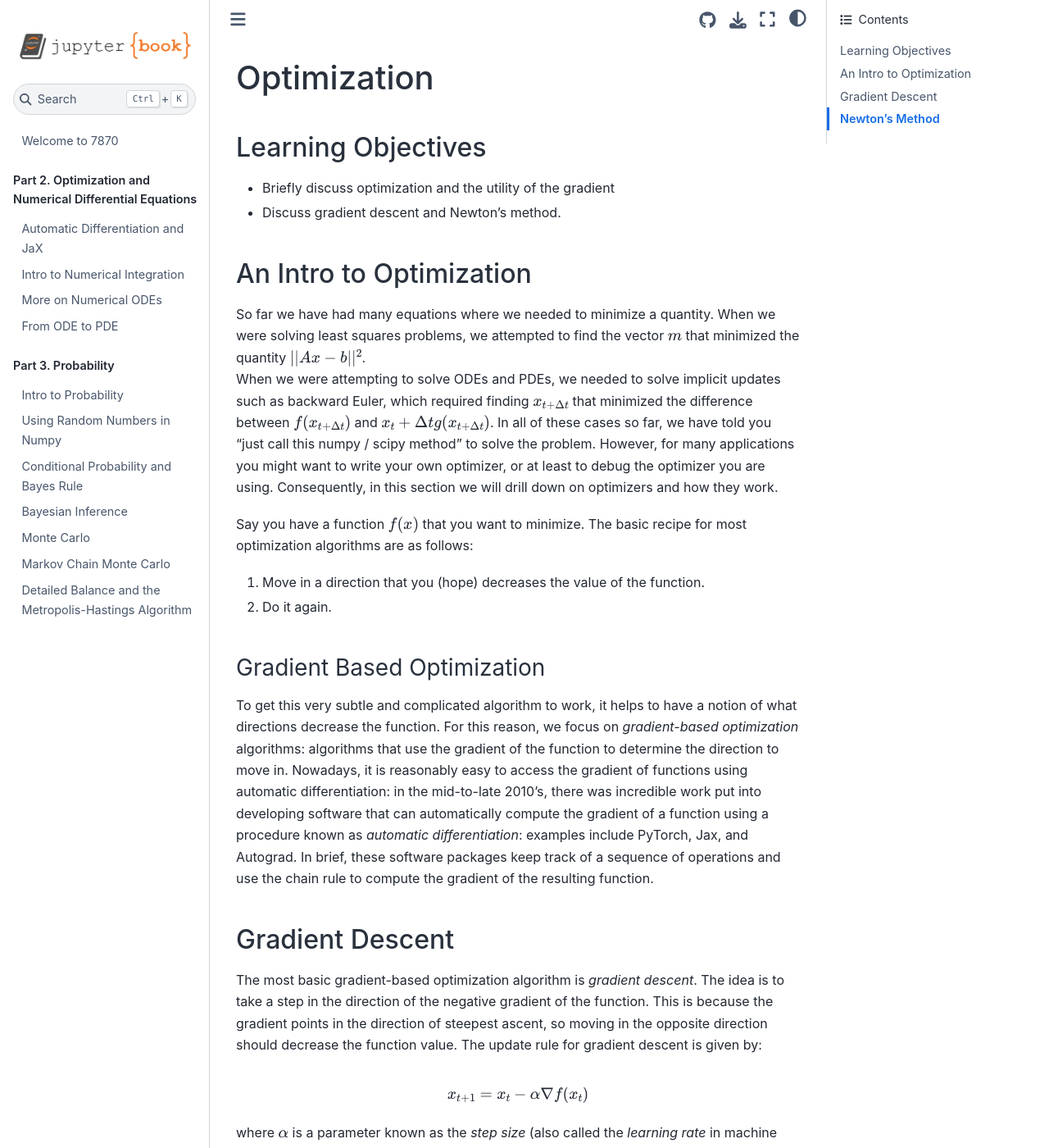
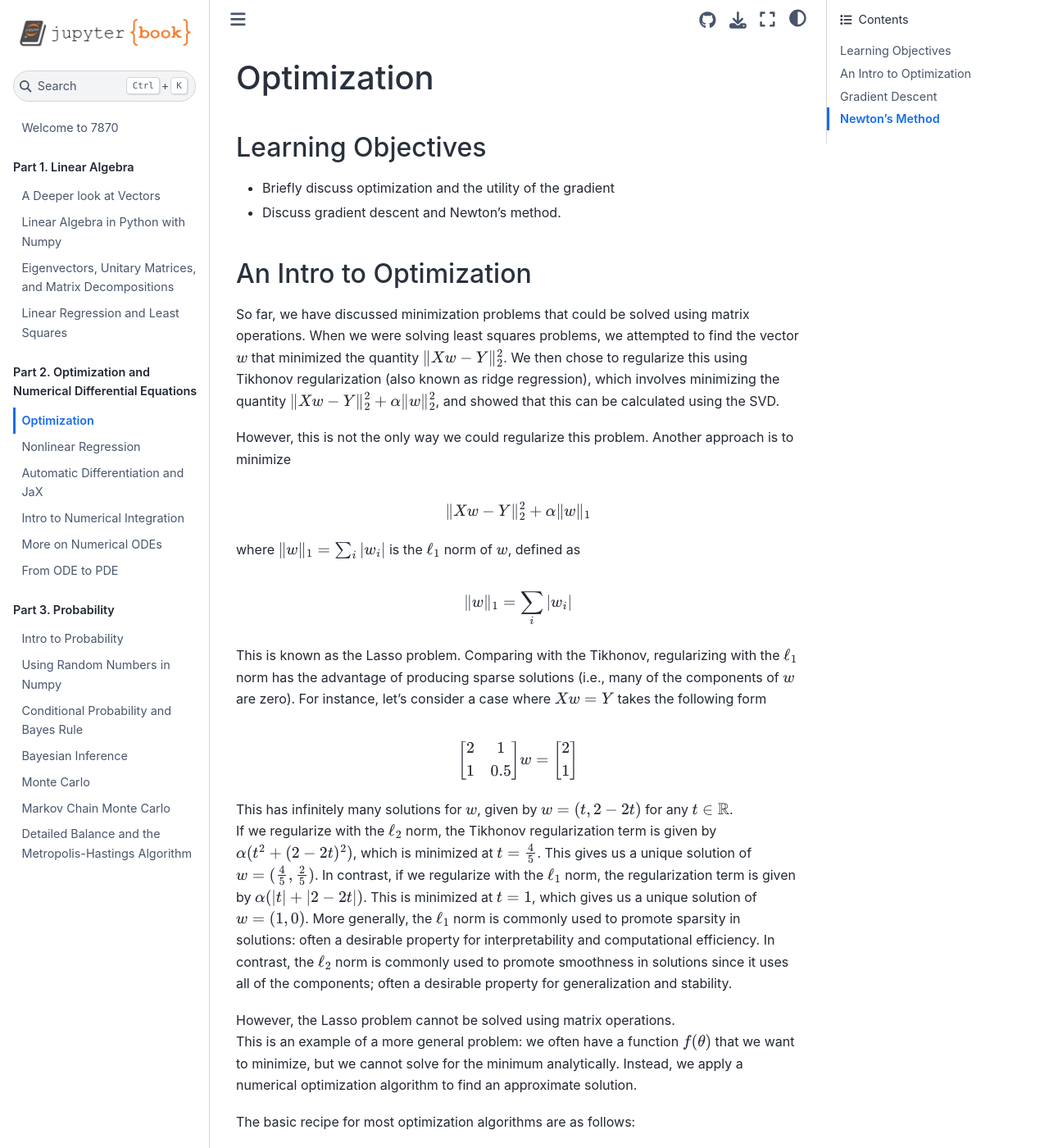
Before and after one commit to cornell-chem-7870/lecture_notes, a Jupyter Book: the page built from optim-01-intro-optimization.md, in a window 1280 px wide and 1400 px high. Shown: the whole window at 82% size. Built offline with Jupyter Book 1.0.4 settings and Sphinx 7.4.7 and the Sphinx Book theme 1.1.4, drawn with Linux system fonts in a browser that asks for light colours; pages that are not in the unit, such as notebooks, are missing from menus; some of the changed text lies outside the part shown.

Commit message:
Added LASSO section to optim 1

```diff
--- a/_toc.yml
+++ b/_toc.yml
@@ -6,14 +6,14 @@ root: intro
 parts:
   - caption: Part 1. Linear Algebra
     chapters:
-    - file: lecture-01-intro_vectors.md
-    - file: lecture-02-coding_matrices_in_python.md
-    - file: lecture-03-matrix_decompositions.md
-    - file: lecture-04-linear_regression.md
+    - file: linalg-01-intro_vectors.md
+    - file: linalg-02-coding_matrices_in_python.md
+    - file: linalg-03-matrix_decompositions.md
+    - file: linalg-04-linear_regression.md
   - caption: Part 2. Optimization and Numerical Differential Equations
     chapters:
     - file: optim-01-intro-optimization.md
-    - file: optim-02-nonlinear-regression.md
+    - file: optim-02-nonlinear-optimization.md
     - file: optim-03-autograd.md
     - file: diffeq-01-ode-intro.md
     - file: diffeq-02-symplectic-integrators.md
--- a/optim-01-intro_optimization.md
+++ b/optim-01-intro-optimization.md
@@ -20,22 +20,61 @@ kernelspec:
 
 ## An Intro to Optimization
 
-So far we have had many equations where we needed to minimize a quantity.  When we were solving least squares problems, we attempted to find the vector $m$ that minimized the quantity $||Ax - b||^2$.
-When we were attempting to solve ODEs and PDEs, we needed to solve implicit updates such as backward Euler, which required finding $x_{t+ \Delta t}$ that minimized the difference between $f(x_{t+\Delta t})$  and
-$x_t + \Delta t g(x_{t+\Delta t}) $.  In all of these cases so far, we have told you "just call this numpy / scipy method" to solve the problem.
-However, for many applications you might want to write your own optimizer, or at least to debug the optimizer you are using.  Consequently, in this section we will drill down on optimizers and how they work.
+So far, we have discussed minimization problems that could be solved using matrix operations.
+When we were solving least squares problems, we attempted to find the vector $w$ that minimized the quantity $\|Xw - Y\|_2^2$.
+We then chose to regularize this using Tikhonov regularization (also known as ridge regression), which involves minimizing the quantity
+$\|Xw - Y\|_2^2 + \alpha \| w \|_2^2$,
+and showed that this can be calculated using the SVD.
 
-Say you have a function $f(x)$ that you want to minimize.  The basic recipe for most optimization algorithms are as follows:
-1. Move in a direction that you (hope) decreases the value of the function.
+However, this is not the only way we could regularize this problem.
+Another approach is to minimize
+
+$$
+\|Xw - Y\|_2^2 + \alpha \| w \|_1
+$$
+
+where $\| w \|_1 = \sum_i |w_i|$ is the $\ell_1$ norm of $w$, defined as
+
+$$
+\| w \|_1 = \sum_i |w_i|
+$$
+
+This is known as the Lasso problem.  Comparing with the Tikhonov, regularizing with the $\ell_1$ norm has the advantage of producing sparse solutions (i.e., many of the components of $w$ are zero).
+For instance, let's consider a case where $Xw = Y$ takes the following form
+
+$$
+\begin{bmatrix}2 & 1 \\
+1 & 0.5\end{bmatrix} w = \begin{bmatrix}2 \\ 1\end{bmatrix}
+$$
+
+This has infinitely many solutions for $w$, given by $w = (t, 2-2 t)$ for any $t \in \mathbb{R}$.
+If we regularize with the $\ell_2$ norm, the Tikhonov regularization term is given by $\alpha ( t^2 + (2- 2t)^2)$, which is minimized at $t = \frac{4}{5}$.  This gives us a unique solution of $w = (\frac{4}{5}, \frac{2}{5})$.
+In contrast, if we regularize with the $\ell_1$ norm, the regularization term is given by $\alpha (|t| + |2-2t|)$.  This is minimized at $t=1$, which gives us a unique solution of $w = (1, 0)$.
+More generally, the $\ell_1$ norm is commonly used to promote sparsity in solutions: often a desirable property for interpretability and computational efficiency.  In contrast, the $\ell_2$ norm is commonly used to promote smoothness in solutions since it uses all of the components; often a desirable property for generalization and stability.
+
+However, the Lasso problem cannot be solved using matrix operations.
+This is an example of a more general problem: we often have a function $f(\theta)$ that we want to minimize, but we cannot solve for the minimum analytically.
+Instead, we apply a numerical optimization algorithm to find an approximate solution.
+<!-- Say you have a function $f(\theta)$ that you want to minimize.   -->
+The basic recipe for most optimization algorithms are as follows:
+1. Move $\theta$ in a direction that you (hope) decreases the value of the function.
 2. Do it again.
 
-### Gradient Based Optimization
+<!-- Put python code visualizing the difference between the solutions -->
+
+
+
+
+<!-- $x_t + \Delta t g(x_{t+\Delta t}) $.  In all of these cases so far, we have told you "just call this numpy / scipy method" to solve the problem. -->
+<!-- However, for many applications you might want to write your own optimizer, or at least to debug the optimizer you are using.  Consequently, in this section we will drill down on optimizers and how they work. -->
+
+
+## Gradient Descent
 
 To get this very subtle and complicated algorithm to work, it helps to have a notion of what directions decrease the function.  For this reason, we focus on *gradient-based optimization* algorithms: algorithms that use the gradient of the function to determine the direction to move in.
 Nowadays, it is reasonably easy to access the gradient of functions using automatic differentiation: in the mid-to-late 2010's, there was incredible work put into developing software that can automatically compute the gradient of a function using a procedure known as *automatic differentiation*: examples include PyTorch, Jax, and Autograd.
 In brief, these software packages keep track of a sequence of operations and use the chain rule to compute the gradient of the resulting function.
 
-## Gradient Descent
 
 The most basic gradient-based optimization algorithm is *gradient descent*.  The idea is to take a step in the direction of the negative gradient of the function.  This is because the gradient points in the direction of steepest ascent, so moving in the opposite direction should decrease the function value.  The update rule for gradient descent is given by:
 
```
Also changed, not shown: optim-02-nonlinear-optimization.md (+5 -3 lines).
